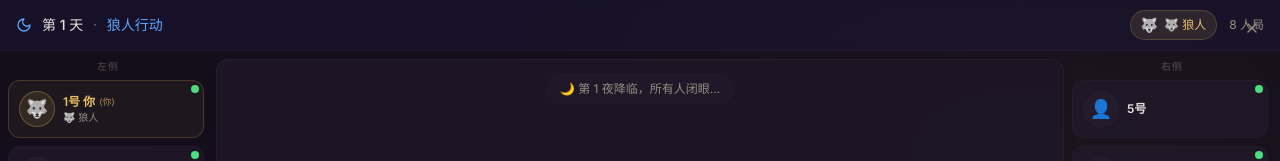
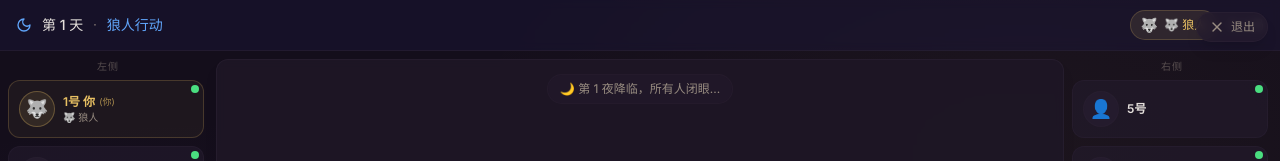
Before and after one commit to TSYoung123/WolfKiller-AI, a React (Vite) app: page / in a window 1280 px wide. Both pictures are taken after a click on the button "一键开始". Shown: the top 161 px of the page. Built offline with nearby package versions, Linux system fonts and the light colour scheme.

Commit message:
fix: improve exit button visibility with text label and styled appearance

```diff
--- a/src/i18n/en.ts
+++ b/src/i18n/en.ts
@@ -106,6 +106,7 @@ const en: Record<TranslationKey, string> = {
   'game.continueGame': 'Continue',
   'game.confirmExitBtn': 'Quit',
   'game.error': 'Game Error',
+  'game.exit': 'Exit',
 
   // ===== Phase =====
   'phase.idle': 'Waiting',
--- a/src/i18n/zh.ts
+++ b/src/i18n/zh.ts
@@ -104,6 +104,7 @@ const zh = {
   'game.continueGame': '继续游戏',
   'game.confirmExitBtn': '确认退出',
   'game.error': '游戏出错',
+  'game.exit': '退出',
 
   // ===== Phase =====
   'phase.idle': '等待中',
--- a/src/pages/Game.tsx
+++ b/src/pages/Game.tsx
@@ -237,14 +237,13 @@ export default function Game() {
       )}
 
       {/* 右上角退出按钮 */}
-      <Button
-        variant="ghost"
-        size="icon"
+      <button
         onClick={() => setShowExitConfirm(true)}
-        className="fixed top-3 right-3 z-40 h-8 w-8 rounded-full text-muted-foreground hover:text-blood hover:bg-blood/10"
+        className="fixed top-3 right-3 z-40 flex items-center gap-1.5 px-3 py-1.5 rounded-full bg-surface/80 border border-border/50 text-muted-foreground hover:text-blood hover:border-blood/40 hover:bg-blood/10 transition-all duration-200 backdrop-blur-sm shadow-lg"
       >
         <X className="h-4 w-4" />
-      </Button>
+        <span className="text-xs font-medium">{t('game.exit')}</span>
+      </button>
 
       {/* 退出确认弹窗 */}
       {showExitConfirm && (
```
